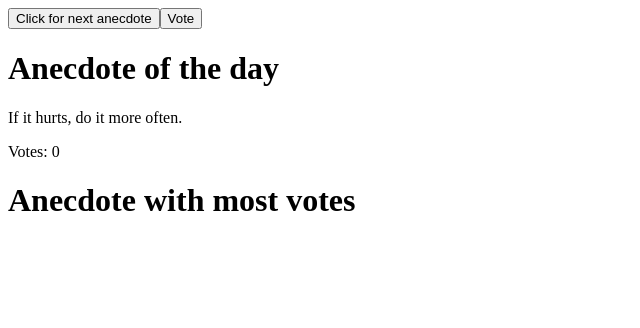
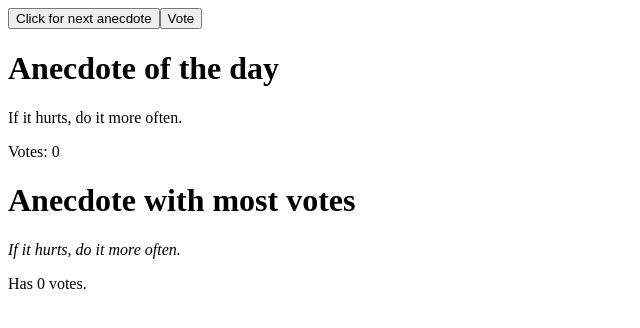
Before and after one commit to stylized-substance/Full-Stack-open-2022, a React (Create React App) app in the folder part1/anecdotes/: page / in a window 1280 px wide. Shown: the top 328 px of the page, without its empty margins (0-640 px from the left). Built offline with nearby package versions, Linux system fonts and the light colour scheme.

Commit message:
most votes step working

```diff
--- a/part1/anecdotes/src/App.js
+++ b/part1/anecdotes/src/App.js
@@ -9,7 +9,7 @@ const Button = ({handleClick, text}) => {
   )
 }
 
-const Display = ({anecdote, points, highestVoted}) => {
+const Display = ({anecdote, points, highestVoted, highestVoteCount}) => {
   return (
     <div>
       <h1>
@@ -25,7 +25,12 @@ const Display = ({anecdote, points, highestVoted}) => {
         Anecdote with most votes
       </h1>
       <p>
-        {highestVoted}
+        <i>
+          {highestVoted}
+        </i>
+      </p>
+      <p>
+        Has {highestVoteCount} votes.
       </p>
     </div>
   )
@@ -62,17 +67,17 @@ const App = () => {
     setPoints(copy)
   }
 
-  const highestVoted = () => {
-    return Math.max(points)
-  }
+  const highestVoteCount = Math.max(...points)
 
-  console.log(highestVoted);
+  const highestVotedIndex = points.indexOf(highestVoteCount)
+
+  console.log(anecdotes[highestVotedIndex]);
 
   return (
     <div>
       <Button handleClick={handleNextButtonClick} text="Click for next anecdote" />
-      <Button handleClick ={handleVoteButtonClick} text="Vote" />
-      <Display anecdote={anecdotes[selected]} points={points[selected]} highestVoted={highestVoted} />
+      <Button handleClick={handleVoteButtonClick} text="Vote" />
+      <Display anecdote={anecdotes[selected]} points={points[selected]} highestVoted={anecdotes[highestVotedIndex]} highestVoteCount={highestVoteCount} />
     </div>
   )
 }
```
